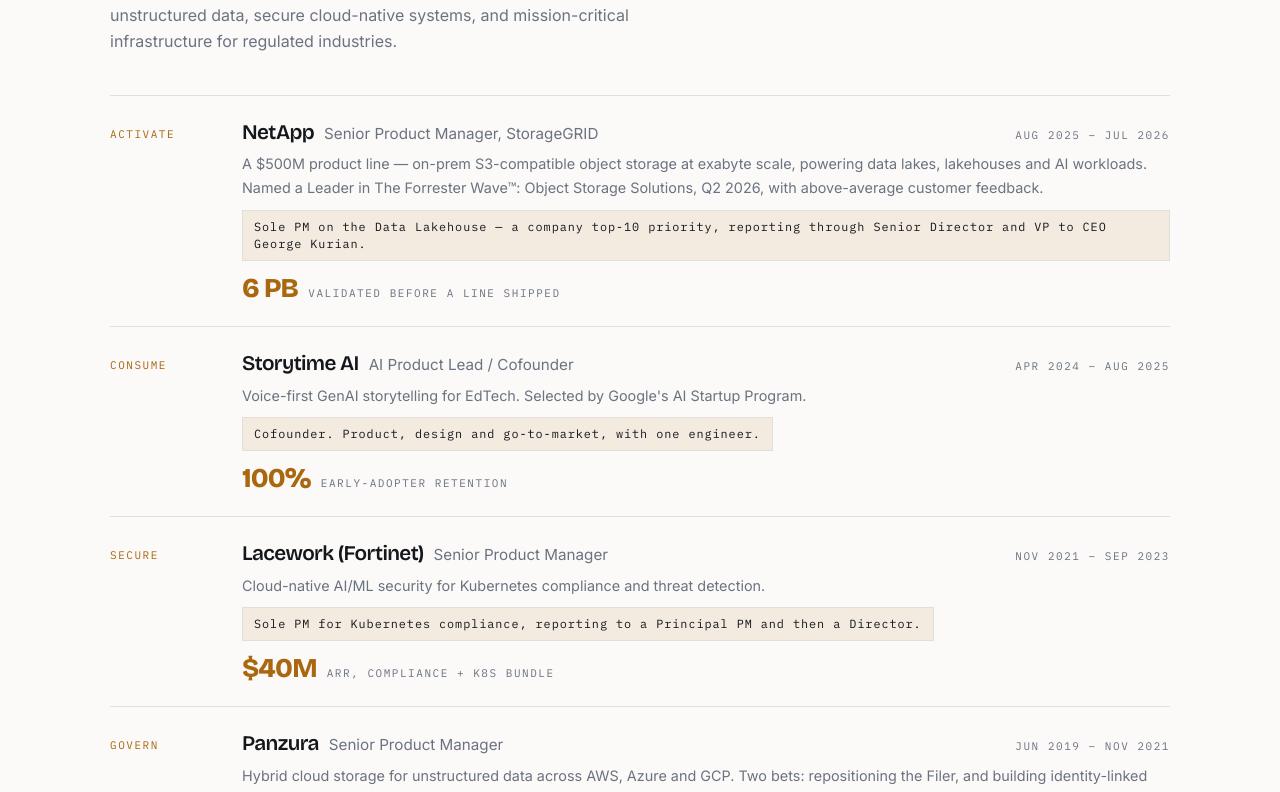
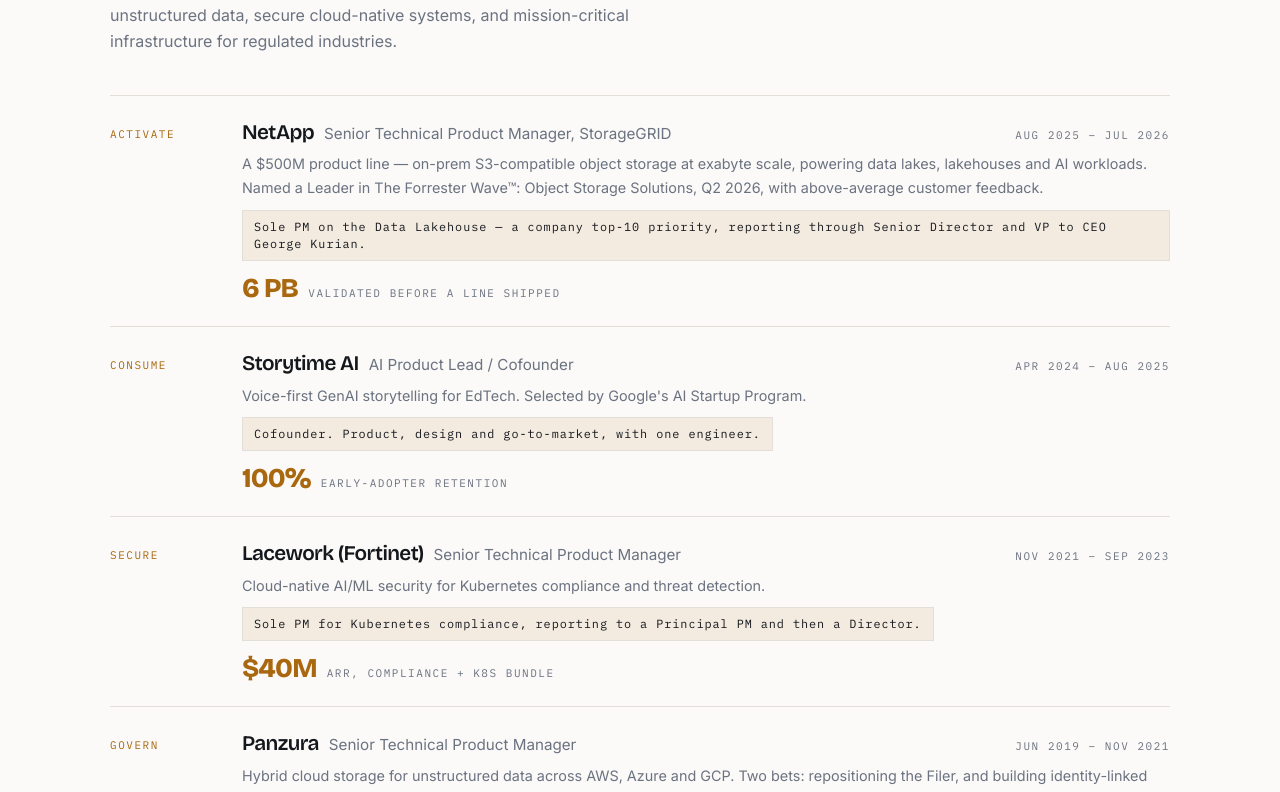
Before and after one commit to Ankita301/portfolio, a React (Vite) app: page / in a window 1280 px wide. Shown: the part 2128-2920 px from the top of the page. Built offline with nearby package versions, Linux system fonts and the light colour scheme.

Commit message:
Title NetApp, Lacework and Panzura as Senior Technical Product Manager
Per Ankita: all three were technical PM roles. Zephyr and Storytime
unchanged.

```diff
--- a/src/content/profile.ts
+++ b/src/content/profile.ts
@@ -40,7 +40,7 @@
   {
     layer: "Activate",
     company: "NetApp",
-    title: "Senior Product Manager, StorageGRID",
+    title: "Senior Technical Product Manager, StorageGRID",
     dates: "Aug 2025 – Jul 2026",
     context:
       "A $500M product line — on-prem S3-compatible object storage at exabyte scale, powering data lakes, lakehouses and AI workloads. Named a Leader in The Forrester Wave™: Object Storage Solutions, Q2 2026, with above-average customer feedback.",
@@ -73,7 +73,7 @@
   {
     layer: "Secure",
     company: "Lacework (Fortinet)",
-    title: "Senior Product Manager",
+    title: "Senior Technical Product Manager",
     dates: "Nov 2021 – Sep 2023",
     context: "Cloud-native AI/ML security for Kubernetes compliance and threat detection.",
     scope: "Sole PM for Kubernetes compliance, reporting to a Principal PM and then a Director.",
@@ -89,7 +89,7 @@
   {
     layer: "Govern",
     company: "Panzura",
-    title: "Senior Product Manager",
+    title: "Senior Technical Product Manager",
     dates: "Jun 2019 – Nov 2021",
     context: "Hybrid cloud storage for unstructured data across AWS, Azure and GCP. Two bets: repositioning the Filer, and building identity-linked access.",
     scope: "Sole PM on Panzura Filer, then promoted to Panzura Data Services with 2 PMs reporting to me. Reported to the CPO throughout.",
```
